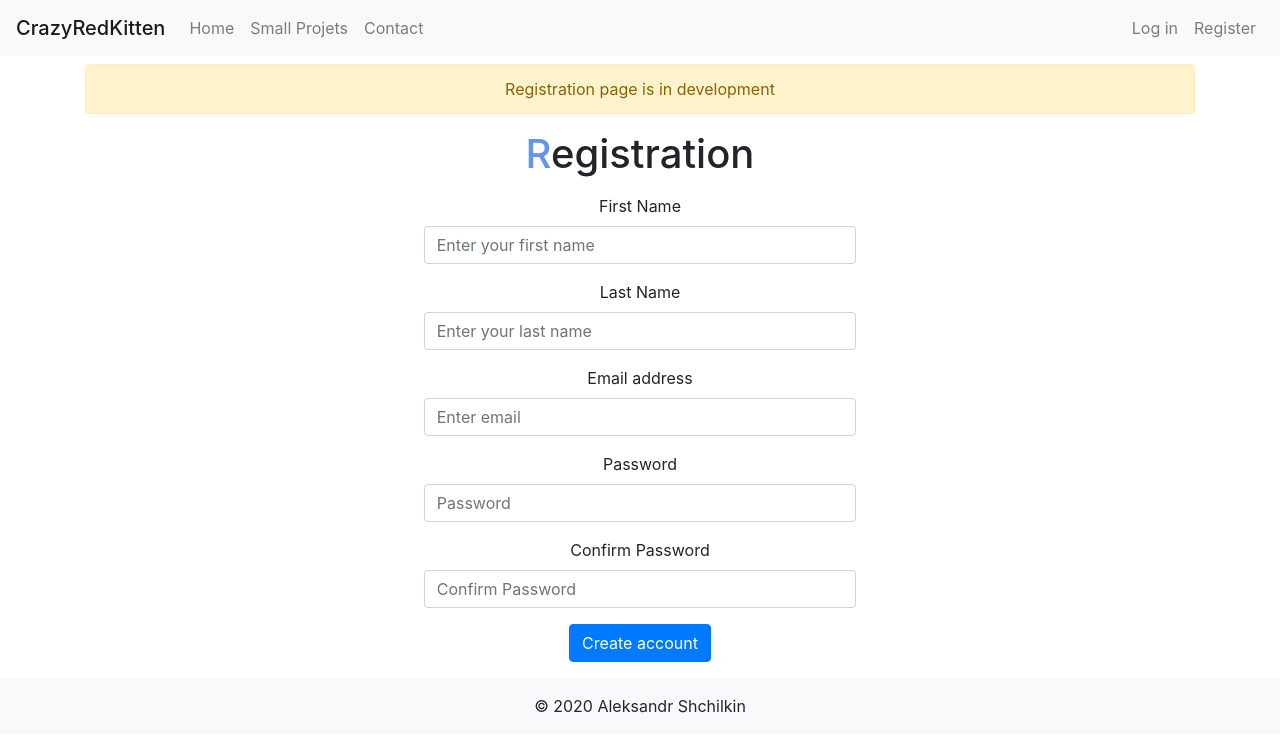
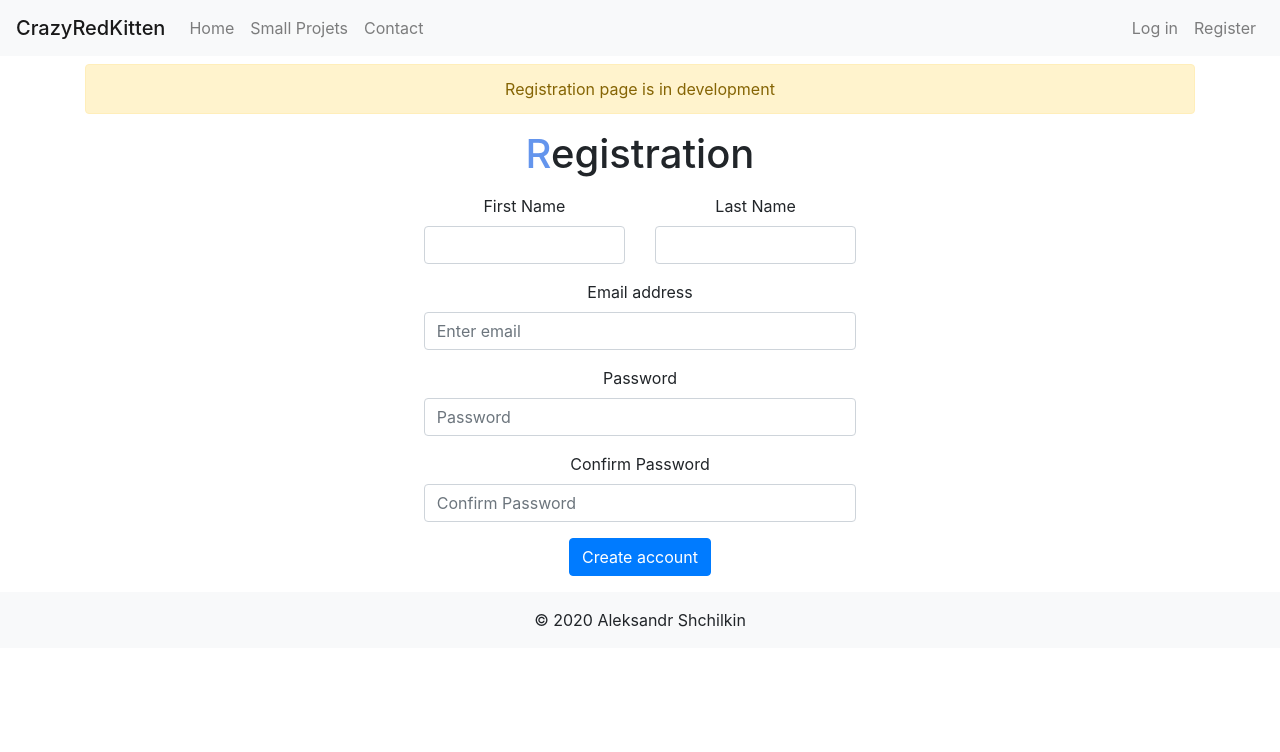
Before and after one commit to shchilkin/personal-website, a React (Create React App) app: page /Register in a window 1280 px wide. Shown: the top 752 px of the page. Built offline with nearby package versions, Linux system fonts and the light colour scheme.

Commit message:
Updated login and register components as well changed heroku script to production instead of development

```diff
--- a/package.json
+++ b/package.json
@@ -24,7 +24,7 @@
     "build": "react-scripts build",
     "test": "react-scripts test",
     "eject": "react-scripts eject",
-    "heroku-postbuild": "NPM_CONFIG_PRODUCTION=false npm install && npm run build"
+    "heroku-postbuild": "NPM_CONFIG_PRODUCTION=true npm install && npm run build"
   },
   "eslintConfig": {
     "extends": "react-app"
--- a/src/components/pages/authentication/Login.js
+++ b/src/components/pages/authentication/Login.js
@@ -6,11 +6,11 @@ import Email from "../../../icons/emailLogo.svg";
 const Login = () => {
   const [email, setEmail] = useState([{ email: "" }]);
   const [password, setPassword] = useState([{ password: "" }]);
+  const [data, setData] = useState([email, password]);
+  const [isPressed, setIsPressed] = useState(false);
+
   console.log(email, password);
-  const [data, setData] = useState([email, password]);
-  const [pressed, setPressed] = useState(false);
-
-  console.log("pressed", pressed);
+  console.log("pressed", isPressed);
 
   const changeEmail = event => {
     setEmail({ email: event.target.value });
@@ -19,14 +19,18 @@ const Login = () => {
     setPassword({ password: event.target.value });
   };
 
-  const click = event => {
+  const onSubmit = event => {
     event.preventDefault();
-    setData(email, password);
-    console.log(email, password, data);
+    if (email === "" || password === "") {
+      console.warn("Please fill all fields");
+    } else {
+      setData(email, password);
+      console.log(email, password, data);
+    }
   };
 
   const onPress = () => {
-    pressed ? setPressed(false) : setPressed(true);
+    isPressed ? setIsPressed(false) : setIsPressed(true);
   };
 
   return (
@@ -44,9 +48,8 @@ const Login = () => {
             <div className='input-group'>
               <input
                 type='email'
+                required
                 className='form-control'
-                id='exampleInputEmail1'
-                aria-describedby='emailHelp'
                 placeholder='Enter email'
                 onChange={changeEmail}
               />
@@ -68,9 +71,9 @@ const Login = () => {
             <label htmlFor='InputPassword'>Password</label>
             <div className='input-group'>
               <input
-                type='password'
+                type={isPressed ? "text" : "password"}
+                required
                 className='form-control'
-                id='exampleInputPassword'
                 placeholder='Password'
                 onChange={changePassword}
               />
@@ -86,7 +89,7 @@ const Login = () => {
                   onClick={onPress}
                 >
                   <div>
-                    {pressed ? null : (
+                    {isPressed ? null : (
                       <img
                         src={Eye}
                         style={{ width: "20px" }}
@@ -95,10 +98,9 @@ const Login = () => {
                     )}
                   </div>
                   <div>
-                    {pressed ? (
+                    {isPressed ? (
                       <img
                         src={EyeCrossed}
-                        fill='white'
                         style={{ width: "20px" }}
                         alt='Eye icon'
                       ></img>
@@ -108,8 +110,7 @@ const Login = () => {
               </div>
             </div>
           </div>
-
-          <button onClick={click} type='submit' className='btn btn-primary'>
+          <button onSubmit={onSubmit} type='submit' className='btn btn-primary'>
             Log in
           </button>
         </form>
--- a/src/components/pages/authentication/Registration.js
+++ b/src/components/pages/authentication/Registration.js
@@ -11,26 +11,21 @@ const Registration = () => {
       </h1>
       <div className='d-flex justify-content-center'>
         <form className='mb-3 col-lg-5'>
-          <div className='form-group'>
-            <label htmlFor='InputFirstName'>First Name</label>
-            <input
-              type='text'
-              className='form-control'
-              id='exampleInputEmail1'
-              aria-describedby='emailHelp'
-              placeholder='Enter your first name'
-            />
+          <div className='row'>
+            <div className='col-md-6'>
+              <div className='form-group'>
+                <label htmlFor='InputFirstName'>First Name</label>
+                <input type='text' className='form-control' />
+              </div>
+            </div>
+            <div className='col-md-6'>
+              <div className='form-group'>
+                <label htmlFor='InputLastName'>Last Name</label>
+                <input type='text' className='form-control' />
+              </div>
+            </div>
           </div>
-          <div className='form-group'>
-            <label htmlFor='InputLastName'>Last Name</label>
-            <input
-              type='email'
-              className='form-control'
-              id='exampleInputEmail1'
-              aria-describedby='emailHelp'
-              placeholder='Enter your last name'
-            />
-          </div>
+
           <div className='form-group'>
             <label htmlFor='InputEmail1'>Email address</label>
             <input
```
